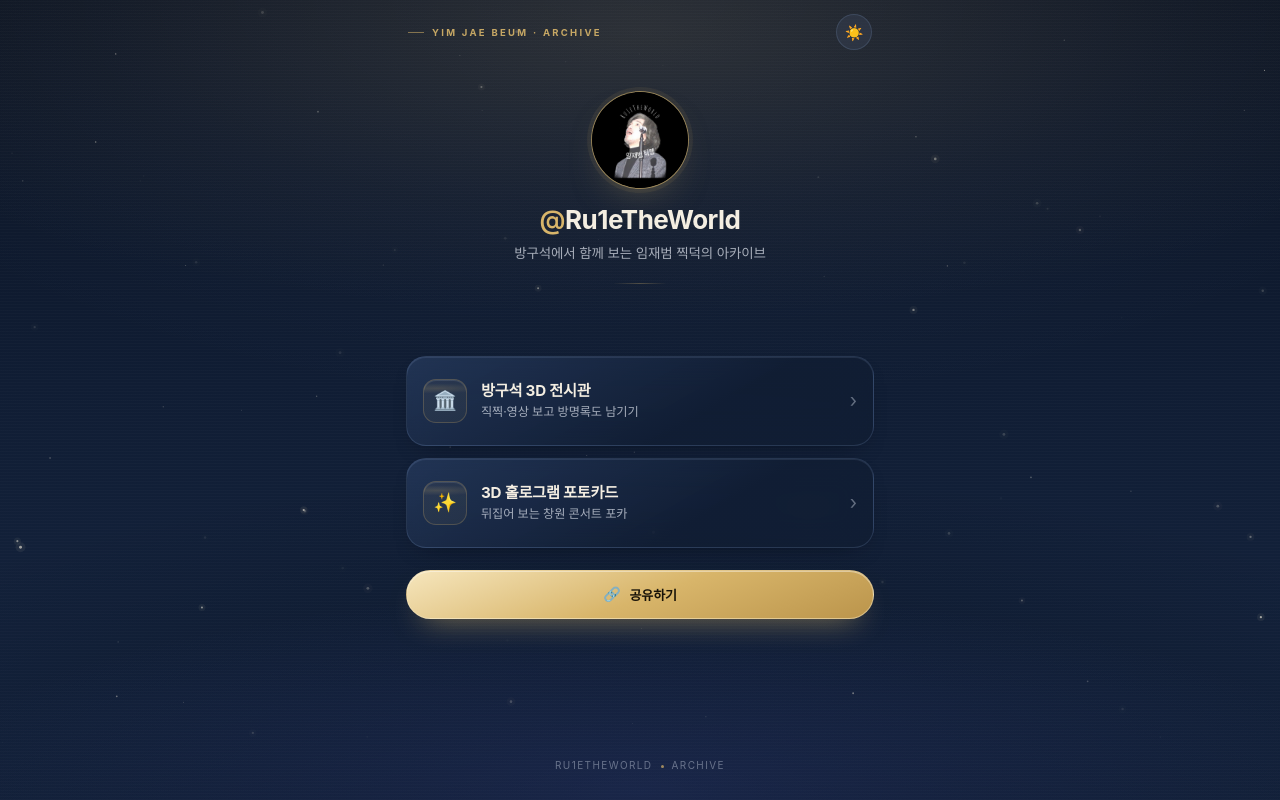
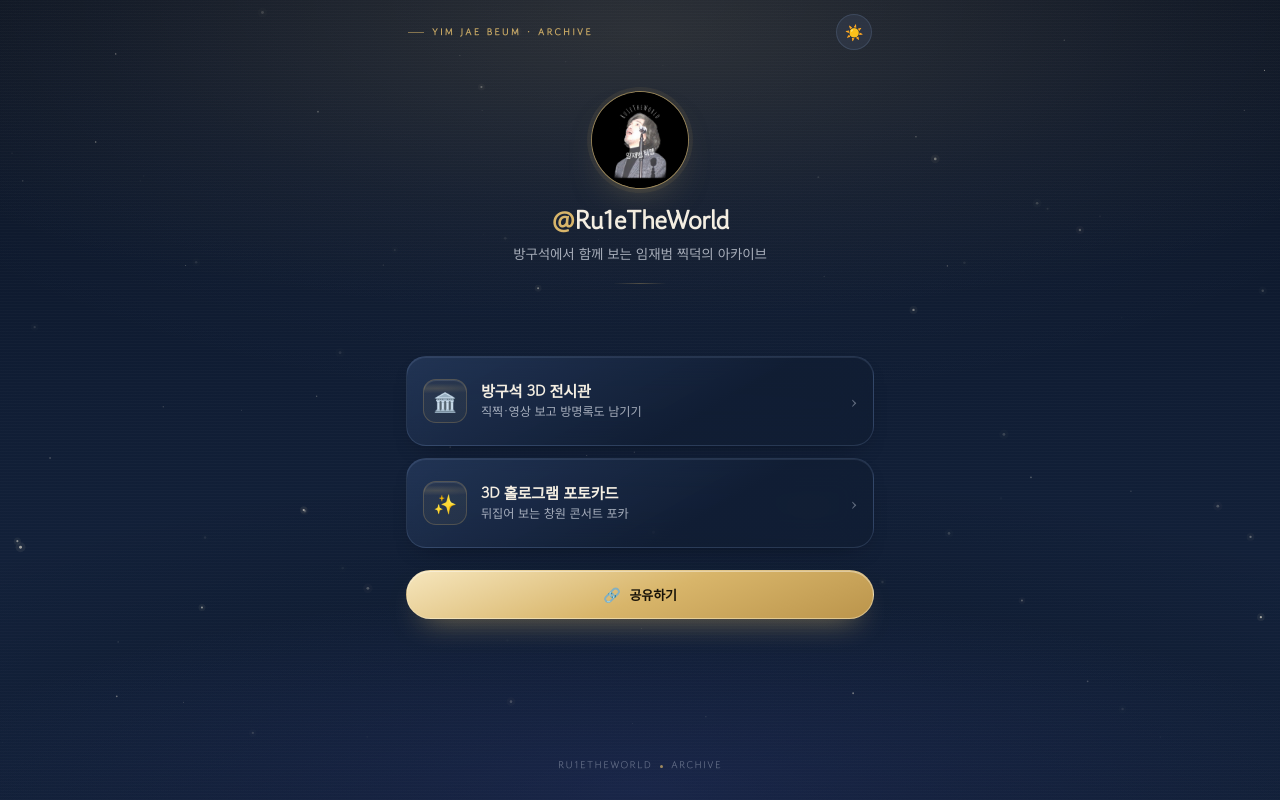
Before and after one commit to Ru1eTheWorld/YBJ-Archive, a plain HTML site: page links.html in a window 1280 px wide. Drawn offline with Linux system fonts and the light colour scheme; no server answers.

Commit message:
Set the link hub type in Gowun Dodum
- Load Gowun Dodum from the Google Fonts CDN (preconnect to fonts.googleapis.com and fonts.gstatic.com)
- Put the webfont first in the body stack so the title, tagline, weather chip, cards, share button and footer all inherit it
- Keep the system Korean sans as the fallback for the glyphs the font does not carry

```diff
--- a/links.html
+++ b/links.html
@@ -11,10 +11,14 @@
 <title>Ru1eTheWorld · 링크 허브</title>
 <meta name="description" content="방구석에서 함께 보는 임재범 찍덕의 아카이브">
 <link rel="canonical" href="https://ru1etheworld.github.io/YBJ-Archive/links.html">
+<!-- 본문 글꼴: 고운돋움(Gowun Dodum) — SIL Open Font License 1.1, Google Fonts 공식 CDN -->
+<link rel="preconnect" href="https://fonts.googleapis.com">
+<link rel="preconnect" href="https://fonts.gstatic.com" crossorigin>
+<link rel="stylesheet" href="https://fonts.googleapis.com/css2?family=Gowun+Dodum&display=swap">
 <style>
   /* =========================================================
      RU1ETHEWORLD — LINK HUB
-     단일 파일 · 외부 리소스 0개 · iPhone Safari 기준
+     단일 파일 · 본문 글꼴 고운돋움(Google Fonts CDN) · iPhone Safari 기준
      딥 네이비 밤하늘 + 서울 실시간 날씨 배경
      ========================================================= */
   *,*::before,*::after{box-sizing:border-box;}
@@ -98,7 +102,7 @@
 
   body{
     margin:0;
-    font-family:-apple-system,BlinkMacSystemFont,"Apple SD Gothic Neo","Pretendard","Malgun Gothic","Noto Sans KR",system-ui,sans-serif;
+    font-family:"Gowun Dodum","Apple SD Gothic Neo",-apple-system,BlinkMacSystemFont,"Pretendard","Malgun Gothic","Noto Sans KR",system-ui,sans-serif;
     color:var(--ink);
     background:var(--sky-0);
     -webkit-font-smoothing:antialiased;
```
